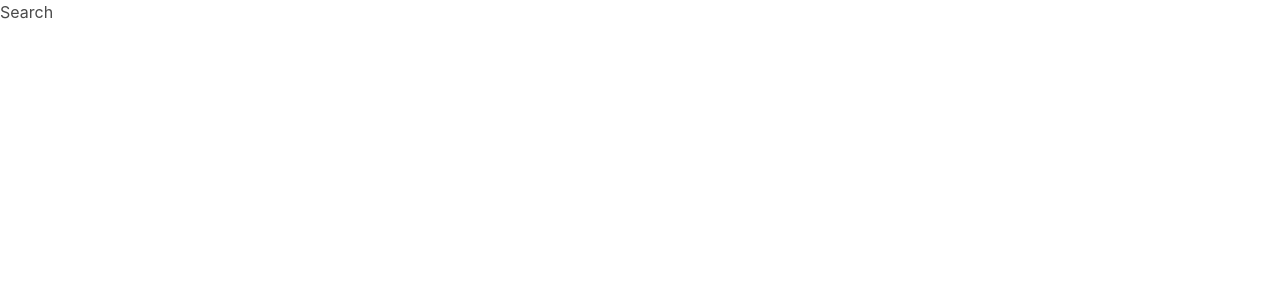
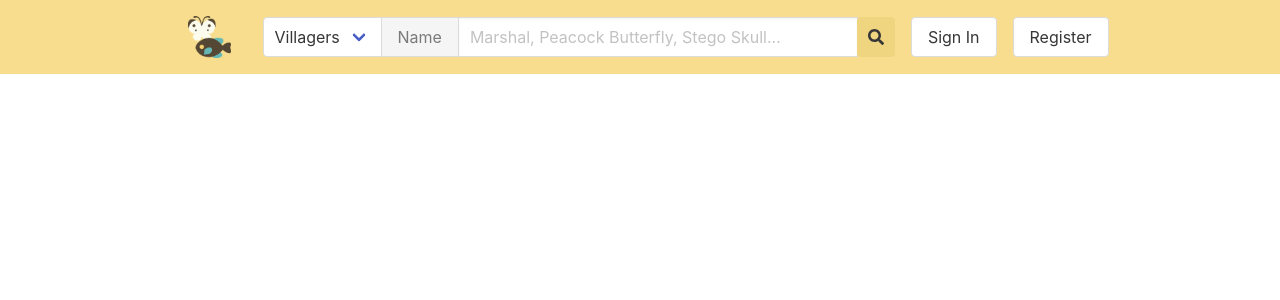
Before and after one commit to jameshahaha/critterpedia, a React (Create React App) app: page /search in a window 1280 px wide. Shown: the top 300 px of the page. Built offline with nearby package versions, Linux system fonts and the light colour scheme.

Commit message:
added navbar and altered search to take size

```diff
--- a/src/LandingPage/LandingPage.js
+++ b/src/LandingPage/LandingPage.js
@@ -1,8 +1,8 @@
 import React from 'react';
 import { TopNav } from './TopNav/TopNav';
-import { SearchBar } from './SearchBar/SearchBar';
+import { SearchBar } from '../SearchBar/SearchBar';
 import { SearchSuggestions } from './SearchSuggestions/SearchSuggestions';
-import logo from '../assets/critterpedia-full.png';
+import logo from '../assets/logo.png';
 import styles from './LandingPage.module.css';
 
 export function LandingPage(){
--- /dev/null
+++ b/src/NavBar/NavBar.js
@@ -0,0 +1,14 @@
+import React from 'react';
+import logo from '../assets/alt-logo.png';
+import styles from '../NavBar/NavBar.module.css';
+import {SearchBar} from '../SearchBar/SearchBar';
+export function NavBar(){
+    return(
+        <div className={styles['nav-bar']}>
+            <img className={styles['logo']} src={logo} alt="critterpedia logo"/>
+            <SearchBar small/>
+            <button className={`button ${styles['nav-button']}`}>Sign In</button>
+            <button className={`button ${styles['nav-button']}`}>Register</button>
+        </div>
+    );
+}
--- /dev/null
+++ b/src/NavBar/NavBar.module.css
@@ -0,0 +1,16 @@
+.logo{
+    width: 75px;
+    padding: 1rem;
+    margin-right: 1rem;
+}
+
+.nav-bar{
+    display: flex;
+    background: #f7dd8d;
+    align-items: center;
+    justify-content: center;
+}
+
+:global(button).nav-button {
+    margin-left: 1rem;
+}
--- a/src/Search/Search.js
+++ b/src/Search/Search.js
@@ -1,7 +1,7 @@
 import React from 'react';
-
+import { NavBar } from '../NavBar/NavBar';
 export function Search(){
     return (
-        <div>Search</div>
+        <NavBar/>
     );
 }
--- a/src/LandingPage/SearchBar/SearchBar.js
+++ b/src/SearchBar/SearchBar.js
@@ -1,12 +1,13 @@
 import React from 'react';
 import styles from './SearchBar.module.css';
 
-export function SearchBar() {
+export function SearchBar(props) {
+    const sizeClass = props.small ? '' : 'is-medium';
     return(
         <div>
             <div className="field has-addons">
                 <div className="control">
-                    <div className="select is-medium">
+                    <div className={`select ${sizeClass}`}>
                     <select name="category">
                         <option value="Villagers">Villagers</option>
                         <option value="Fish">Fish</option>
@@ -16,12 +17,12 @@
                     </div>
                 </div>
                 <p className="control">
-                    <button className="button is-static is-medium">Name</button>
+                    <button className={`button is-static ${sizeClass}`}>Name</button>
                 </p>
                 <p className="control">
-                    <input className={`input is-medium ${styles['input-control']}`} type="text" placeholder="Marshal, Peacock Butterfly, Stego Skull..."/>
+                    <input className={`input ${sizeClass} ${styles['input-control']}`} type="text" placeholder="Marshal, Peacock Butterfly, Stego Skull..."/>
                 </p>
-                <div className={`button is-medium ${styles['search-button']}`}>
+                <div className={`button ${sizeClass} ${styles['search-button']}`}>
                     <span className="icon"><i className="fas fa-search"></i></span>
                 </div>
             </div>
```
Also changed, not shown: src/SearchBar/SearchBar.module.css (renamed from src/LandingPage/SearchBar/SearchBar.module.css), src/assets/alt-logo.png (added), src/assets/logo.png (renamed from src/assets/critterpedia-full.png).
